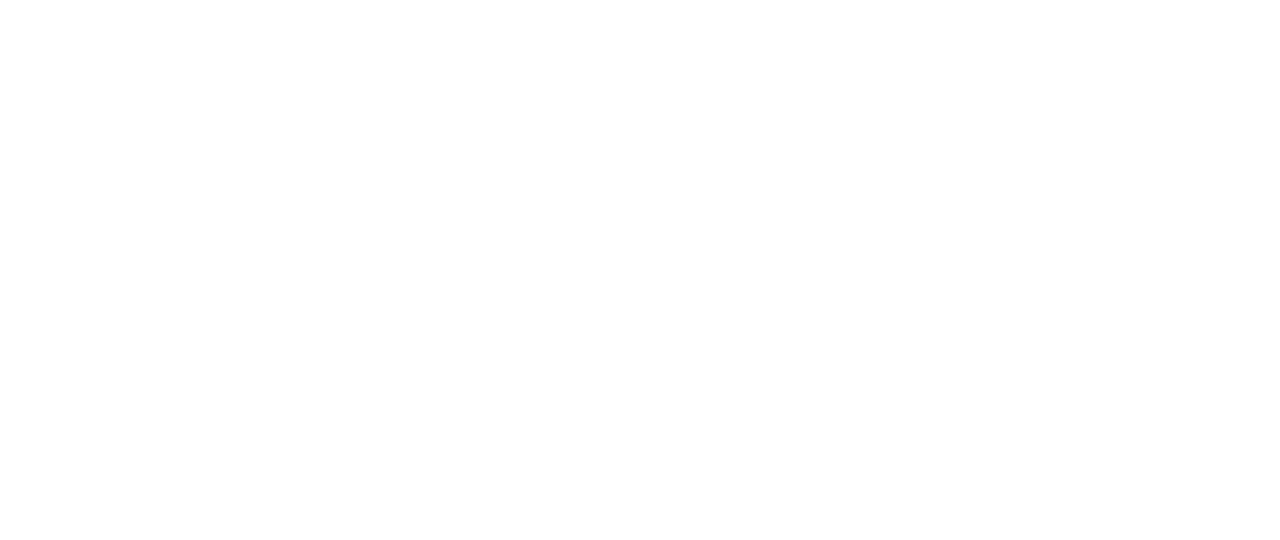
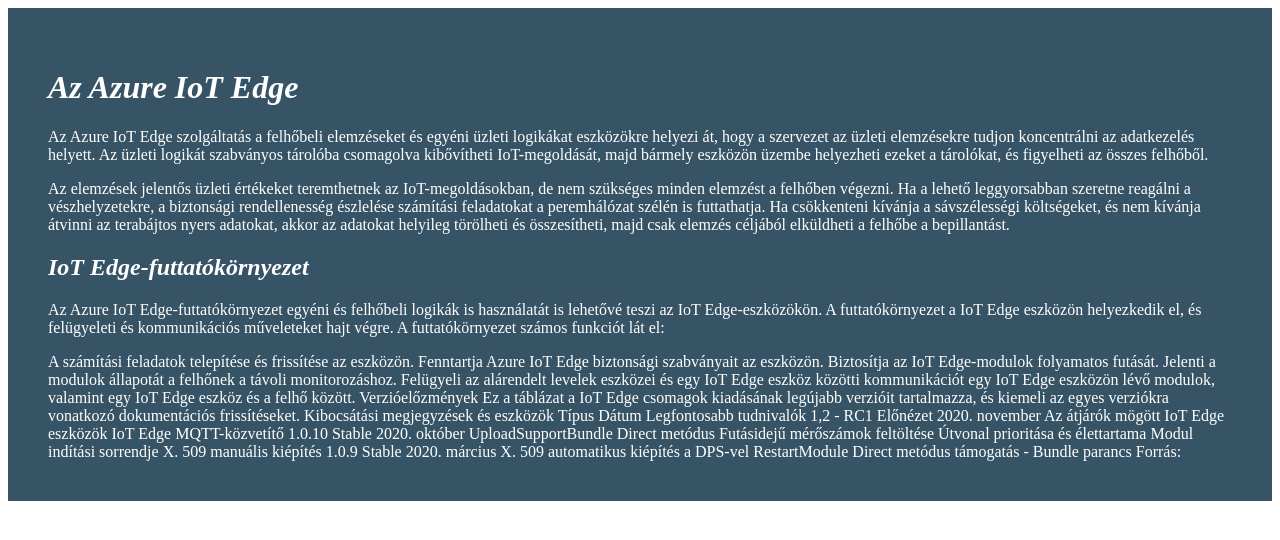
Before and after one commit to 06776/2022-11-29Azure, a plain HTML site: page index.html in a window 1280 px wide. Drawn offline with Linux system fonts and the light colour scheme.

Commit message:
Create Head

```diff
--- a/index.html
+++ b/index.html
@@ -9,24 +9,25 @@
 
 <body>
   <div id="content">
-    <h1>Az Azure IoT Edge</h1>
+    <h1><i>Az Azure IoT Edge</i></h1>
 
     <p>Az Azure IoT Edge szolgáltatás a felhőbeli elemzéseket és egyéni üzleti logikákat eszközökre helyezi át, hogy a
-    szervezet az üzleti elemzésekre tudjon koncentrálni az adatkezelés helyett. Az üzleti logikát szabványos tárolóba
-    csomagolva kibővítheti IoT-megoldását, majd bármely eszközön üzembe helyezheti ezeket a tárolókat, és figyelheti az
-    összes felhőből.</p>
+      szervezet az üzleti elemzésekre tudjon koncentrálni az adatkezelés helyett. Az üzleti logikát szabványos tárolóba
+      csomagolva kibővítheti IoT-megoldását, majd bármely eszközön üzembe helyezheti ezeket a tárolókat, és figyelheti
+      az
+      összes felhőből.</p>
+    <p>Az elemzések jelentős üzleti értékeket teremthetnek az IoT-megoldásokban, de nem szükséges minden elemzést a
+      felhőben végezni. Ha a lehető leggyorsabban szeretne reagálni a vészhelyzetekre, a biztonsági rendellenesség
+      észlelése számítási feladatokat a peremhálózat szélén is futtathatja. Ha csökkenteni kívánja a sávszélességi
+      költségeket, és nem kívánja átvinni az terabájtos nyers adatokat, akkor az adatokat helyileg törölheti és
+      összesítheti, majd csak elemzés céljából elküldheti a felhőbe a bepillantást.</p>
 
-    Az elemzések jelentős üzleti értékeket teremthetnek az IoT-megoldásokban, de nem szükséges minden elemzést a
-    felhőben végezni. Ha a lehető leggyorsabban szeretne reagálni a vészhelyzetekre, a biztonsági rendellenesség
-    észlelése számítási feladatokat a peremhálózat szélén is futtathatja. Ha csökkenteni kívánja a sávszélességi
-    költségeket, és nem kívánja átvinni az terabájtos nyers adatokat, akkor az adatokat helyileg törölheti és
-    összesítheti, majd csak elemzés céljából elküldheti a felhőbe a bepillantást.
+    <h2><i>IoT Edge-futtatókörnyezet</i></h2>
 
-    IoT Edge-futtatókörnyezet
-
-    Az Azure IoT Edge-futtatókörnyezet egyéni és felhőbeli logikák is használatát is lehetővé teszi az IoT
-    Edge-eszközökön. A futtatókörnyezet a IoT Edge eszközön helyezkedik el, és felügyeleti és kommunikációs műveleteket
-    hajt végre. A futtatókörnyezet számos funkciót lát el:
+    <p>Az Azure IoT Edge-futtatókörnyezet egyéni és felhőbeli logikák is használatát is lehetővé teszi az IoT
+      Edge-eszközökön. A futtatókörnyezet a IoT Edge eszközön helyezkedik el, és felügyeleti és kommunikációs
+      műveleteket
+      hajt végre. A futtatókörnyezet számos funkciót lát el:</p>
 
     A számítási feladatok telepítése és frissítése az eszközön.
     Fenntartja Azure IoT Edge biztonsági szabványait az eszközön.
--- a/styles.css
+++ b/styles.css
@@ -7,18 +7,18 @@
   color: white;
 }
 
-#tartalom {
+#content {
   background-color: rgba(4, 42, 63, 0.8);
   margin-bottom: 20px;
   padding: 40px;
 }
 
-.keret {
+.frame {
   padding: 0px 25px 0px 25px;
   margin: auto 20px;
 }
 
-.kepalairas {
+.caption {
   font-size: 1.3em;
   margin: 0;
   font-style: italic;
```
